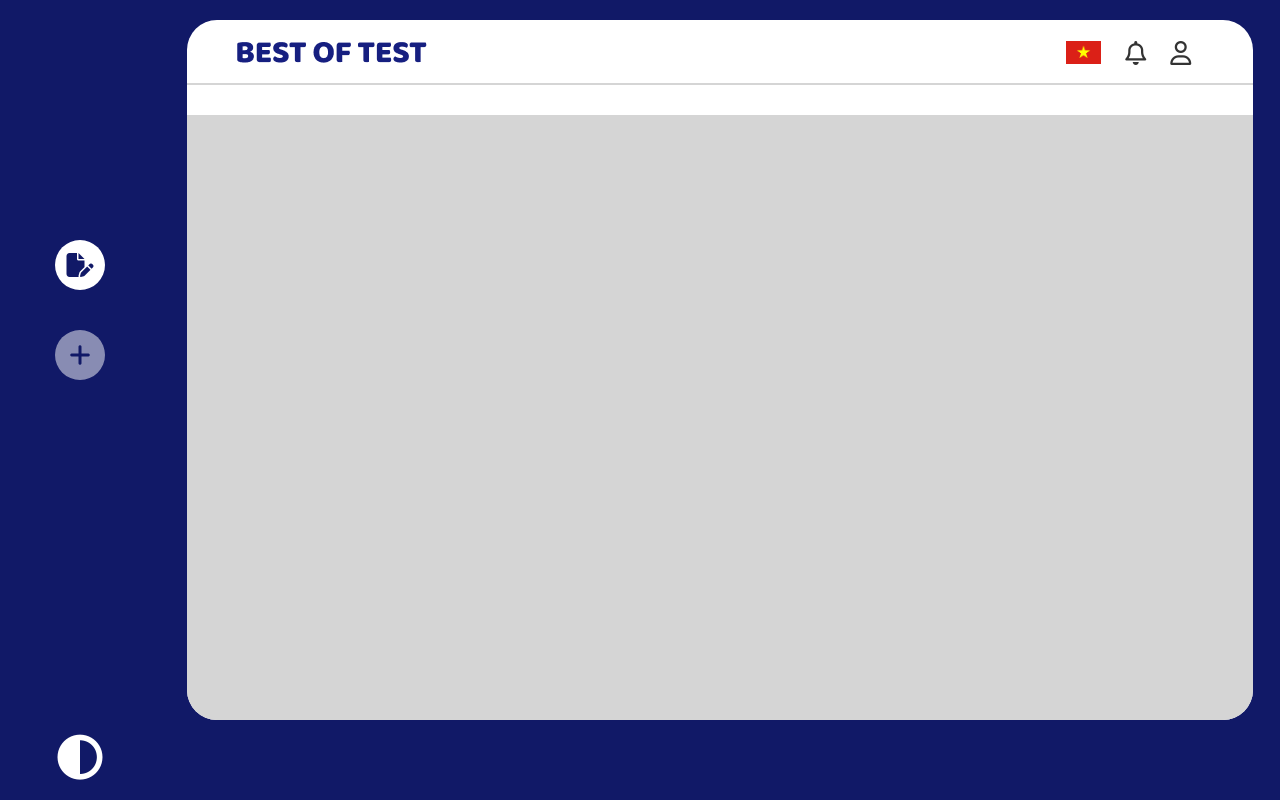
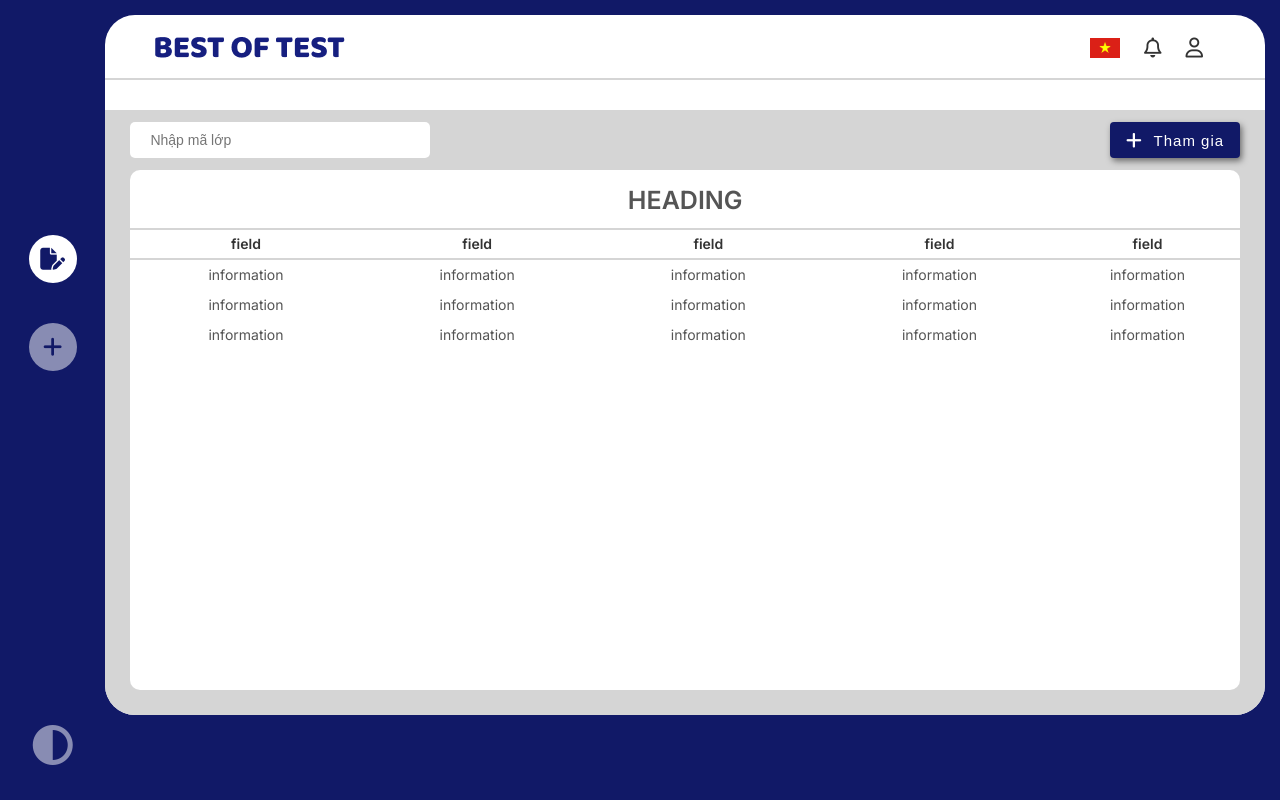
Before and after one commit to Nolb226/onetest, a PHP site: page /student.html in a window 1280 px wide. Run offline with PHP 8.4, Linux system fonts and the light colour scheme.

Commit message:
main layout

```diff
--- a/client/assets/css/base.css
+++ b/client/assets/css/base.css
@@ -8,6 +8,7 @@
     --header-pc-height: 80px;
 
     --feature-wrap-pc-width: 850px;
+    --search-bar-pc-height: 60px;
 }
 
 * {
@@ -47,3 +48,23 @@
 .position-absolute {
     position: absolute;
 }
+
+@keyframes buttonHover {
+    0% {
+        filter: drop-shadow(1px 2px 2px rgba(0, 0, 0, 1));
+    }
+
+    100% {
+        filter: drop-shadow(4px 4px 4px rgba(0, 0, 0, 0.7));
+    }
+}
+
+@keyframes buttonNotHover {
+    0% {
+        filter: drop-shadow(4px 4px 4px rgba(0, 0, 0, 0.7));
+    }
+
+    100% {
+        filter: drop-shadow(1px 1px 2px rgba(0, 0, 0, 1));
+    }
+}
--- a/client/assets/css/grid.css
+++ b/client/assets/css/grid.css
@@ -387,11 +387,13 @@
         max-width: 41.66667%;
     }
 
+    /* Layout chia thành 5, chiếm 4/5 */
     .l-5-4 {
         flex: 0 0 20.833334%;
         max-width: 20.833334%;
     }
 
+    /* Layout chia thành 5, chiếm 1/5 */
     .l-5-1 {
         flex: 0 0 16.66667%;
         max-width: 16.66667%;
--- a/client/assets/css/student/style.css
+++ b/client/assets/css/student/style.css
@@ -5,7 +5,7 @@
 }
 
 .layout--body {
-    padding: 20px 0;
+    padding: 15px 15px 15px 0;
     height: 100%;
     justify-content: space-around;
 }
@@ -22,32 +22,42 @@
 }
 
 .menu-item {
-    height: 50px;
-    width: 50px;
+    height: 48px;
+    width: 48px;
     margin: 20px 0;
     border-radius: 50%;
     background-color: var(--white-color);
     opacity: .5;
+    transition: all .2s linear;
 }
 
 .menu-item.active {
     opacity: 1;
 }
 
+.menu-item:hover,
+.themes > .menu-icon:hover {
+    cursor: pointer;
+    opacity: 1;
+}
+
 .menu-icon {
     display: block;
-    font-size: 2.4rem;
+    font-size: 2.2rem;
     color: var(--backgound-color);
 }
 
 .themes {
     width: 100%;
-    bottom: 0;
+    bottom: 20px;
 }
 
 .themes > .menu-icon {
-    font-size: 4.5rem;
+    opacity: .5;
+    font-size: 4rem;
+    cursor: pointer;
     color: var(--white-color);
+    transition: all .2s linear;
 }
 
 
@@ -91,12 +101,18 @@
     padding: 0 12px;
 }
 
+.nav__item:hover {
+    cursor: pointer;
+    transition: all .2s linear;
+    opacity: .7;
+}
+
 .nav__item > img {
-    max-width: 35px;
+    max-width: 30px;
 }
 
 .nav__icon {
-    font-size: 2.4rem;
+    font-size: 2rem;
     color: var(--text-color);
 }
 
@@ -107,4 +123,90 @@
 .content {
     height: calc(100% - 95px);
     background-color: #D5D5D5;
+    padding: 0 25px 25px 25px;
 }
+
+.search-bar {
+    height: var(--search-bar-pc-height);
+    width: 100%;
+    padding: 12px 0;
+    justify-content: space-between;
+}
+
+.search-input {
+    width: 300px;
+    height: 100%;
+    padding: 5px 20px;
+    border-radius: 5px;
+    border: none;
+    font-size: 1.4rem;
+}
+
+.search-input:focus {
+    outline: solid 2px #bebdbd;
+}
+
+.join-button {
+    width: 130px;
+    height: 100%;
+    padding: 0 5px;
+    background-color: var(--backgound-color);
+    color: var(--white-color);
+    font-size: 1.5rem;
+    font-weight: 500;
+    letter-spacing: 1px;
+    justify-content: space-evenly;
+    border: none;
+    border-radius: 4px;
+    filter: drop-shadow(2px 3px 3px rgba(0, 0, 0, .5));
+}
+
+.join-button:hover {
+    cursor: pointer;
+    opacity: .95;
+}
+
+.join-button > i {
+    color: var(--white-color);
+    font-size: 1.8rem;
+}
+
+.table-zone {
+    height: calc(100% - var(--search-bar-pc-height));
+    width: 100%;
+    background-color: var(--white-color);
+    border-radius: 10px;
+    color: #555555;
+}
+
+.table__heading {
+    width: 100%;
+    text-align: center;
+    font-weight: 600;
+    font-size: 25px;
+    line-height: 60px;
+    height: 60px;
+    border-bottom: solid 2px #D5D5D5;
+}
+
+.table__content--heading {
+    font-weight: 600;
+    color: #333333;
+    border-bottom: solid 2px #D5D5D5;
+}
+
+.table__content .row {
+    height: 30px;
+    font-size: 1.4rem;
+    text-align: center;
+}
+
+.table__content--item {
+    transition: all .2s linear;
+}
+
+.table__content--item:hover {
+    cursor: pointer;
+    transition: all .2s linear;
+    background-color: #ebebeb;
+}
--- a/client/student.html
+++ b/client/student.html
@@ -40,15 +40,15 @@
                 </div>
             </div>
 
-            <div id="container" class="col l-10">
+            <div id="container" class="col l-11">
                 <div class="top-bar">
                     <header class="header flex-center position-relative">
                         <div class="header__logo">
-                            <img src="./assets/image/BestOfTest.png" alt="">
+                            <img src="./assets/image/BestOfTest.png" alt="Logo Best of Test">
                         </div>
                         <div class="navigation flex-center">
                             <ul class="nav__list flex-center">
-                                <li class="nav__item flex-center">
+                                <li class="nav__item flex-center" alt="Viet Nam flag" title="Viet Nam">
                                     <img src="./assets/image/Flag_of_Vietnam.png" alt="">
                                 </li>
 
@@ -68,6 +68,109 @@
                 </div>
 
                 <div class="content">
+                    <div class="flex-center search-bar">
+                        <input type="text" class="search-input" placeholder="Nhập mã lớp">
+                        <button class="flex-center join-button">
+                            <i class="menu-icon fa-solid fa-plus"></i>
+                            <span>Tham gia</span>
+                        </button>
+                    </div>
+
+                    <div class="table-zone grid">
+                        <h1 class="table__heading">HEADING</h1>
+
+                        <div class="grid table__content">
+                            <ul class="row no-gutters flex-center table__content--heading">
+                                <li class="col l-5-4">
+                                    <h3>field</h3>
+                                </li>
+
+                                <li class="col l-5-4">
+                                    <h3>field</h3>
+                                </li>
+
+                                <li class="col l-5-4">
+                                    <h3>field</h3>
+                                </li>
+
+                                <li class="col l-5-4">
+                                    <h3>field</h3>
+                                </li>
+
+                                <li class="col l-5-1">
+                                    <h3>field</h3>
+                                </li>
+                            </ul>
+
+                            <div class="table__content--list">
+                                <ul class="row no-gutters flex-center table__content--item">
+                                    <li class="col l-5-4">
+                                        <h3>information</h3>
+                                    </li>
+
+                                    <li class="col l-5-4">
+                                        <h3>information</h3>
+                                    </li>
+
+                                    <li class="col l-5-4">
+                                        <h3>information</h3>
+                                    </li>
+
+                                    <li class="col l-5-4">
+                                        <h3>information</h3>
+                                    </li>
+
+                                    <li class="col l-5-1">
+                                        <h3>information</h3>
+                                    </li>
+                                </ul>
+
+                                <ul class="row no-gutters flex-center table__content--item">
+                                    <li class="col l-5-4">
+                                        <h3>information</h3>
+                                    </li>
+
+                                    <li class="col l-5-4">
+                                        <h3>information</h3>
+                                    </li>
+
+                                    <li class="col l-5-4">
+                                        <h3>information</h3>
+                                    </li>
+
+                                    <li class="col l-5-4">
+                                        <h3>information</h3>
+                                    </li>
+
+                                    <li class="col l-5-1">
+                                        <h3>information</h3>
+                                    </li>
+                                </ul>
+
+                                <ul class="row no-gutters flex-center table__content--item">
+                                    <li class="col l-5-4">
+                                        <h3>information</h3>
+                                    </li>
+
+                                    <li class="col l-5-4">
+                                        <h3>information</h3>
+                                    </li>
+
+                                    <li class="col l-5-4">
+                                        <h3>information</h3>
+                                    </li>
+
+                                    <li class="col l-5-4">
+                                        <h3>information</h3>
+                                    </li>
+
+                                    <li class="col l-5-1">
+                                        <h3>information</h3>
+                                    </li>
+                                </ul>
+                            </div>
+                        </div>
+                    </div>
 
                 </div>
             </div>
```
Also changed, not shown: client/assets/css/landing/style.css (+9 -5 lines), package-lock.json (added).
